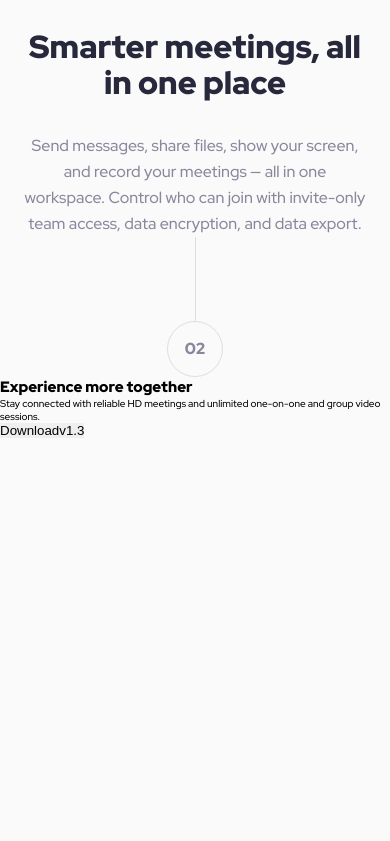
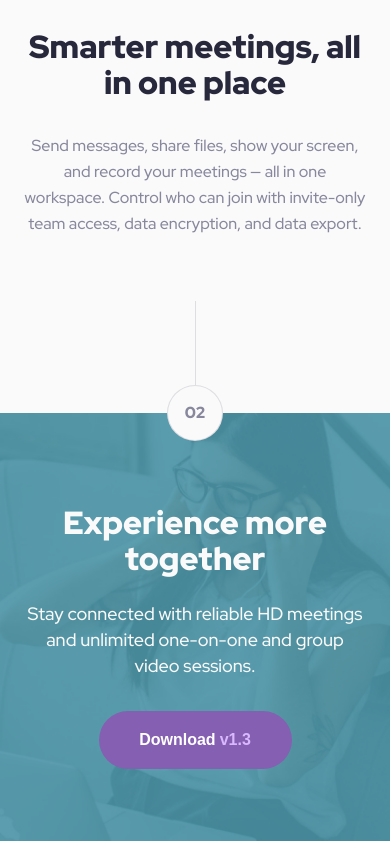
Before and after one commit to 0x41-li/meet-landing-page, a React (Create React App) app: page / in a window 390 px wide. Shown: the part 1307-2148 px from the top of the page. Before the commit the page ends 1745 px from the top, so only its background shows below. Built offline with nearby package versions, Linux system fonts and the light colour scheme.

Commit message:
Mobile version: second section completed

```diff
--- a/src/App.scss
+++ b/src/App.scss
@@ -341,3 +341,86 @@ h1 {
 
   color: #87879d;
 }
+
+// Second Section
+.second-sec {
+  position: relative;
+  margin-top: 176px;
+  background: url("./assets/images/second-sec-back.png") no-repeat top center /
+    cover;
+  background-color: #4d96a9;
+
+  padding-top: 92px;
+  padding-bottom: 72px;
+}
+
+.second-sec .section-number__css-icon {
+  position: absolute;
+  top: -112px;
+  left: 50%;
+  transform: translateX(-50%);
+}
+
+.second-sec .section-number__css-icon__circle {
+  background: #fafafa;
+}
+
+.second-sec__h2 {
+  text-align: center;
+
+  font-weight: 900;
+  font-size: 32px;
+  line-height: 36px;
+
+  text-align: center;
+
+  color: #fafafa;
+
+  padding: 0 24px;
+}
+
+.second-sec__p {
+  font-weight: 500;
+  font-size: 18px;
+  line-height: 26px;
+
+  text-align: center;
+
+  color: #fafafa;
+
+  margin-top: 24px;
+
+  padding: 0 24px;
+}
+
+.second-sec__btn {
+  background: #855fb1;
+  border-radius: 29px;
+
+  width: 193px;
+  height: 58px;
+
+  margin: 0 auto;
+  margin-top: 32px;
+
+  display: flex;
+  justify-content: center;
+  align-items: center;
+
+  font-weight: 900;
+  font-size: 16px;
+  line-height: 26px;
+
+  color: #ffffff;
+}
+
+.second-sec__btn__version-number {
+  font-style: normal;
+  font-weight: 900;
+  font-size: 16px;
+  line-height: 26px;
+
+  color: #d9b8ff;
+
+  margin-left: 4px;
+}
```
Also changed, not shown: src/assets/images/second-sec-back.png (added).
